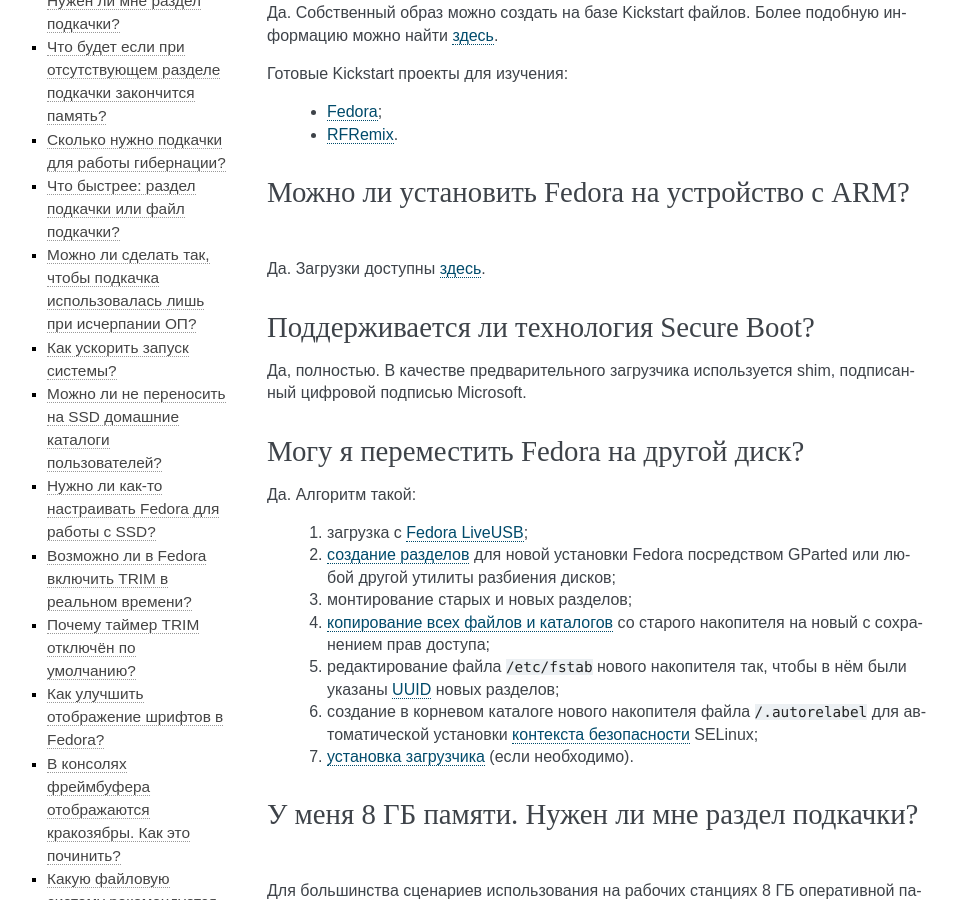
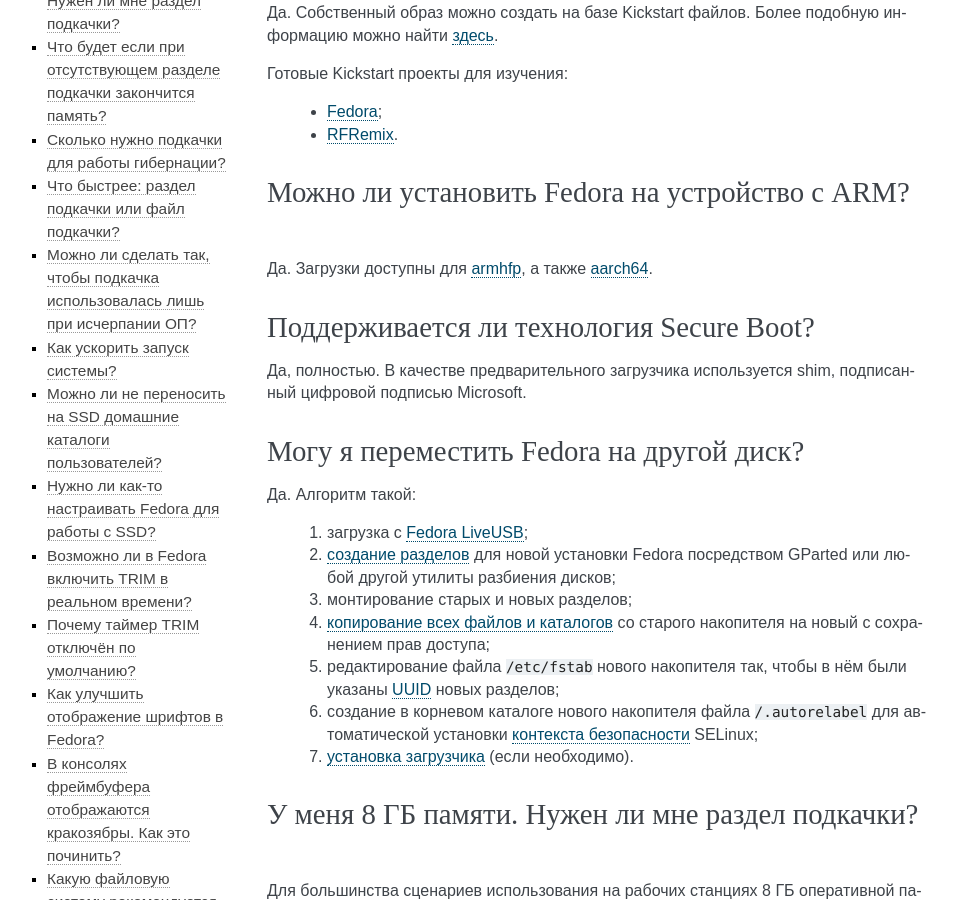
Before and after one commit to RussianFedora/FAQ, a Sphinx documentation site: the page built from source/installation.rst, in a window 1280 px wide and 900 px high, scrolled down 758 px. Shown: the whole window, without its empty margins (153-1106 px from the left). Built offline with Sphinx 7.4.7, drawn with Linux system fonts in a browser that asks for light colours.

Commit message:
Updated Fedora ARM question.

```diff
--- a/source/installation.rst
+++ b/source/installation.rst
@@ -64,13 +64,13 @@
  * `Fedora <https://pagure.io/fedora-kickstarts>`__;
  * `RFRemix <https://github.com/RussianFedora/rfremix-kickstarts>`__.
 
-.. index:: installation, arm
+.. index:: installation, arm, armhfp, armv7hl, aarch64, arm64
 .. _fedora-arm:
 
 Можно ли установить Fedora на устройство с ARM?
 ==========================================================
 
-Да. Загрузки доступны `здесь <https://arm.fedoraproject.org/>`__.
+Да. Загрузки доступны для `armhfp <https://arm.fedoraproject.org/>`__, а также `aarch64 <https://alt.fedoraproject.org/alt/>`__.
 
 .. index:: boot, secure boot
 .. _secure-boot:
```
